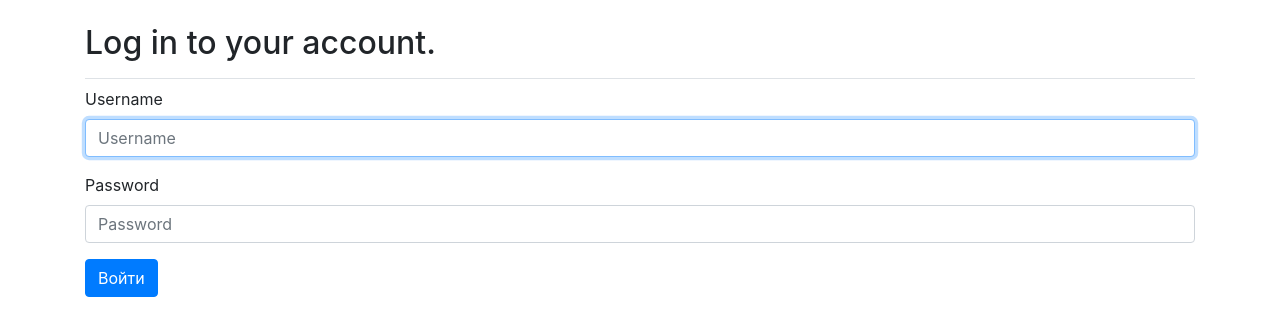
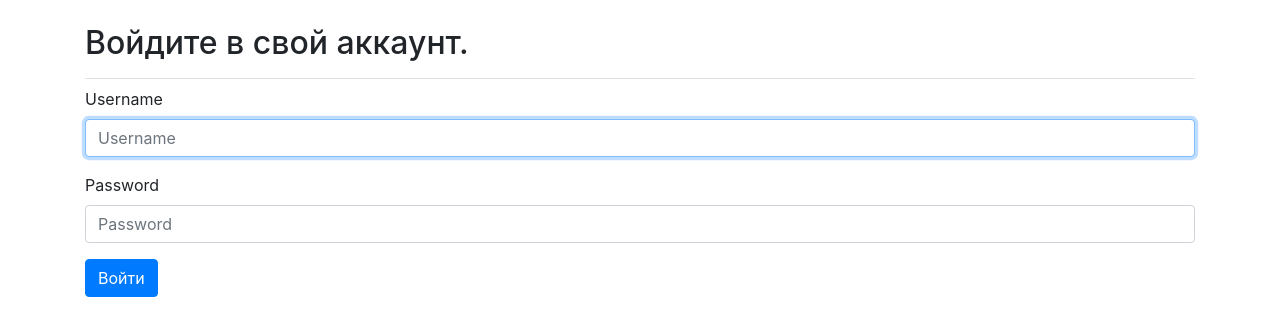
Before and after one commit to shamval/learning_log, a Django app: page /users/login/ in a window 1280 px wide. Shown: the part 58-394 px from the top of the page. Run offline with Django 3.2, Linux system fonts and the light colour scheme; some libraries are stand-ins or nearby versions.

Commit message:
lil changes

```diff
--- a/users/templates/registration/login.html
+++ b/users/templates/registration/login.html
@@ -2,7 +2,7 @@
 {% load bootstrap4 %}
 
 {% block page_header %}
-  <h2>Log in to your account.</h2>
+  <h2>Войдите в свой аккаунт.</h2>
 {% endblock page_header %}
 
 {% block content %}
```
Also changed, not shown: db.sqlite3.
